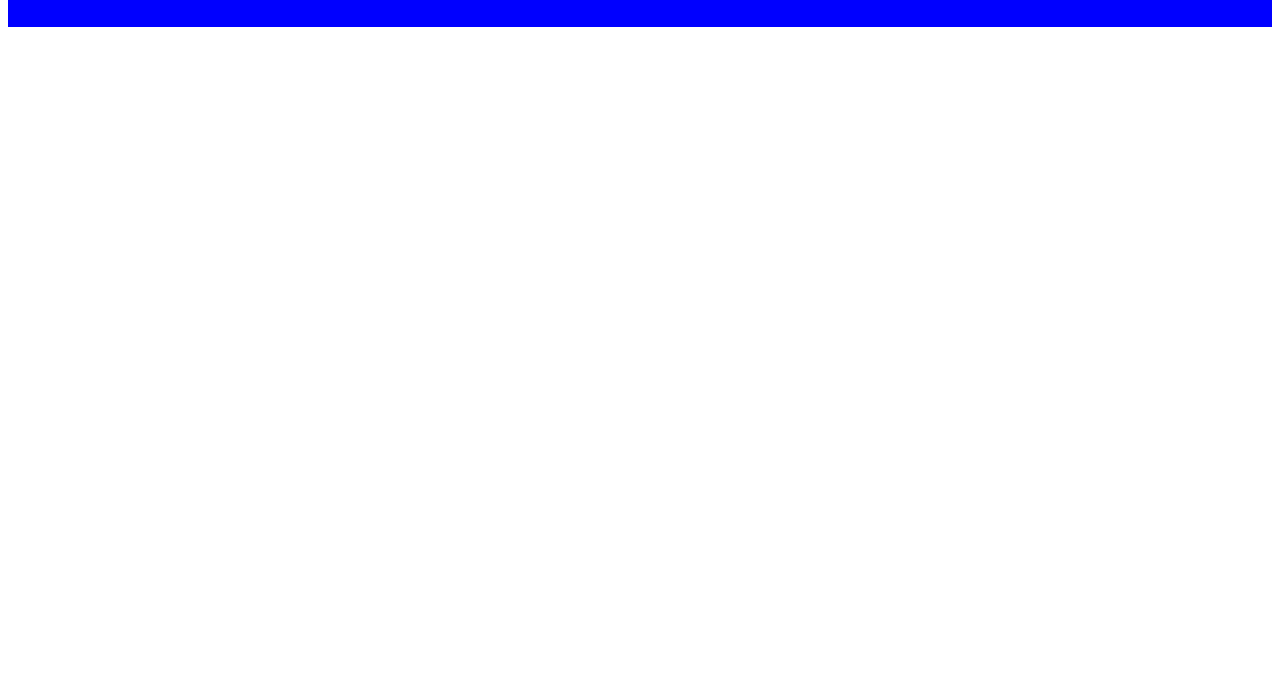
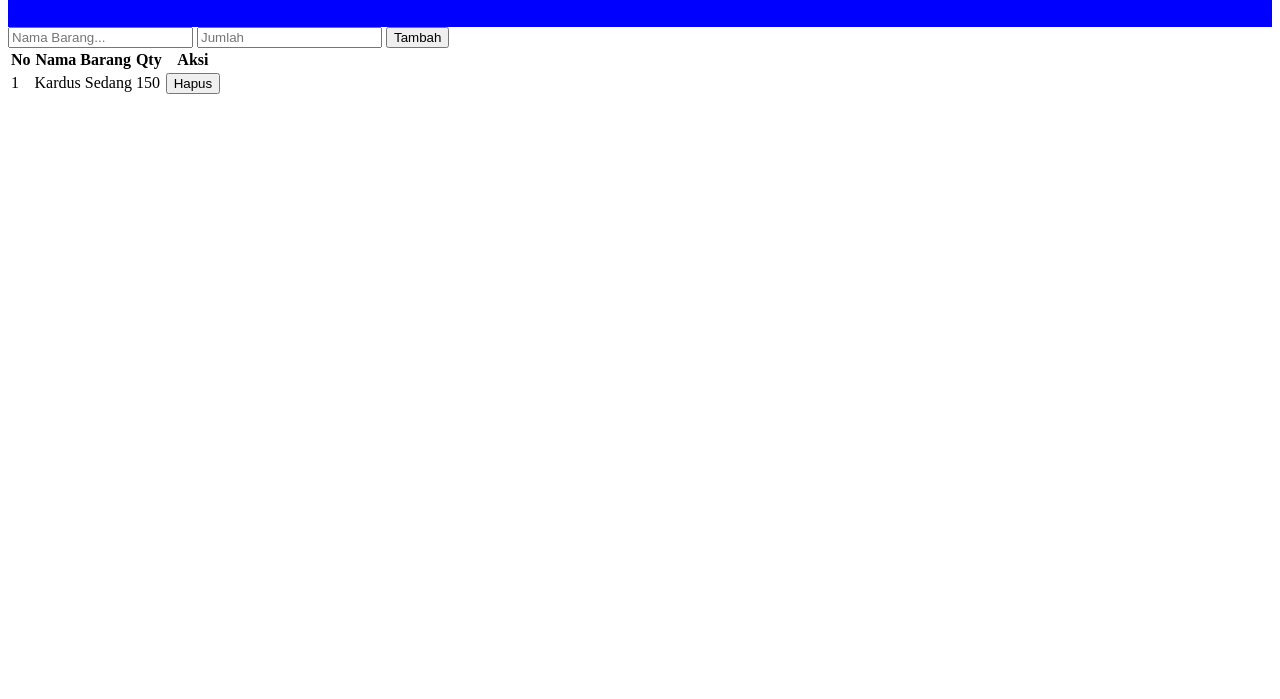
Before and after one commit to attaganteng012-blip/project-stock, a plain HTML site: page index.html in a window 1280 px wide. Shown: the part 101-800 px from the top of the page. Drawn offline with Linux system fonts and the light colour scheme.

Commit message:
index.html

```diff
--- a/index.html
+++ b/index.html
@@ -12,5 +12,26 @@
   <h1>PEMERIKSAAN STOCK BARANG </h1>
 
 </div>
+    <div class="input-section">
+            <input type="text" id="namaBarang" placeholder="Nama Barang...">
+            <input type="number" id="jumlahBarang" placeholder="Jumlah">
+            <button class="btn-tambah">Tambah</button>
+    </div>
+    <table class="table-stok">
+            <thead>
+                <tr>
+                    <th>No</th>
+                    <th>Nama Barang</th>
+                    <th>Qty</th>
+                    <th>Aksi</th>
+                </tr>
+            </thead>
+            <tbody>
+                <tr>
+                    <td>1</td>
+                    <td>Kardus Sedang</td>
+                    <td>150</td>
+                    <td><button class="btn-hapus">Hapus</button></td>
+                </tr>
   </body>
   </html>
```
